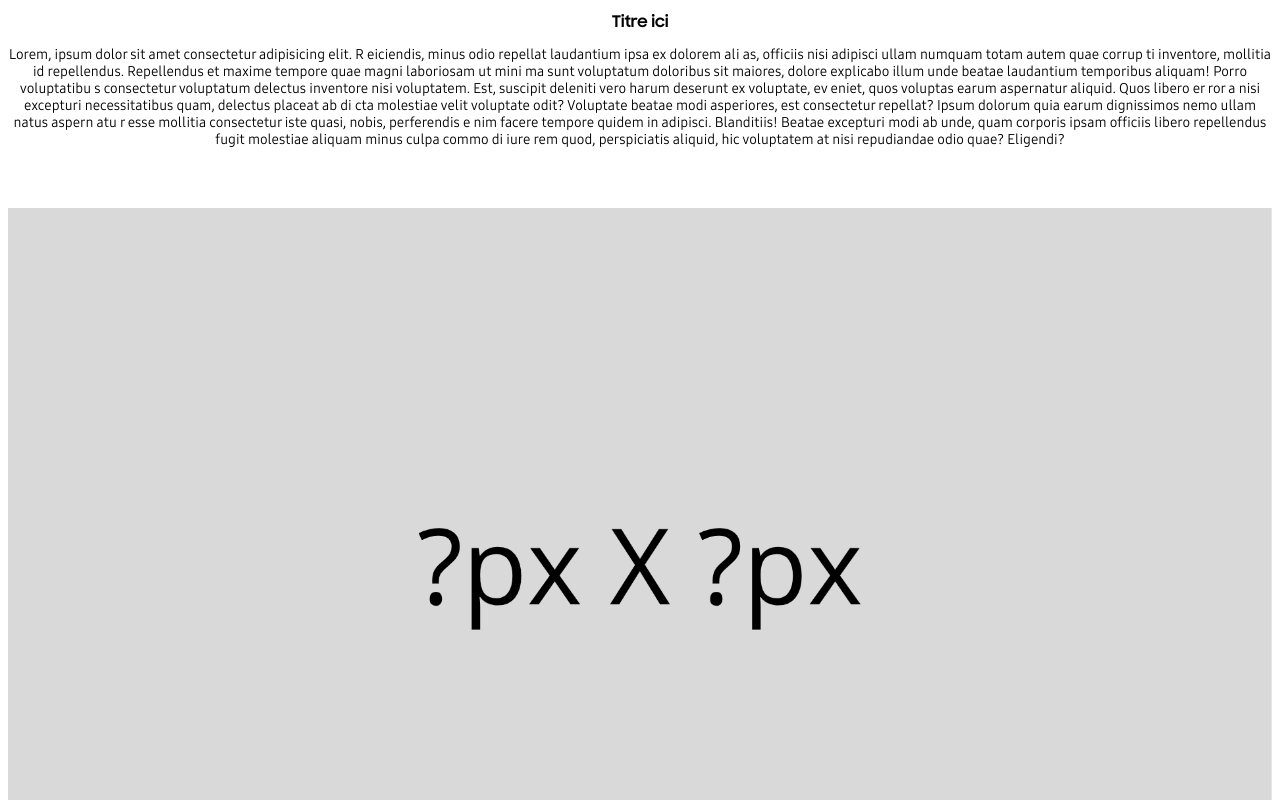
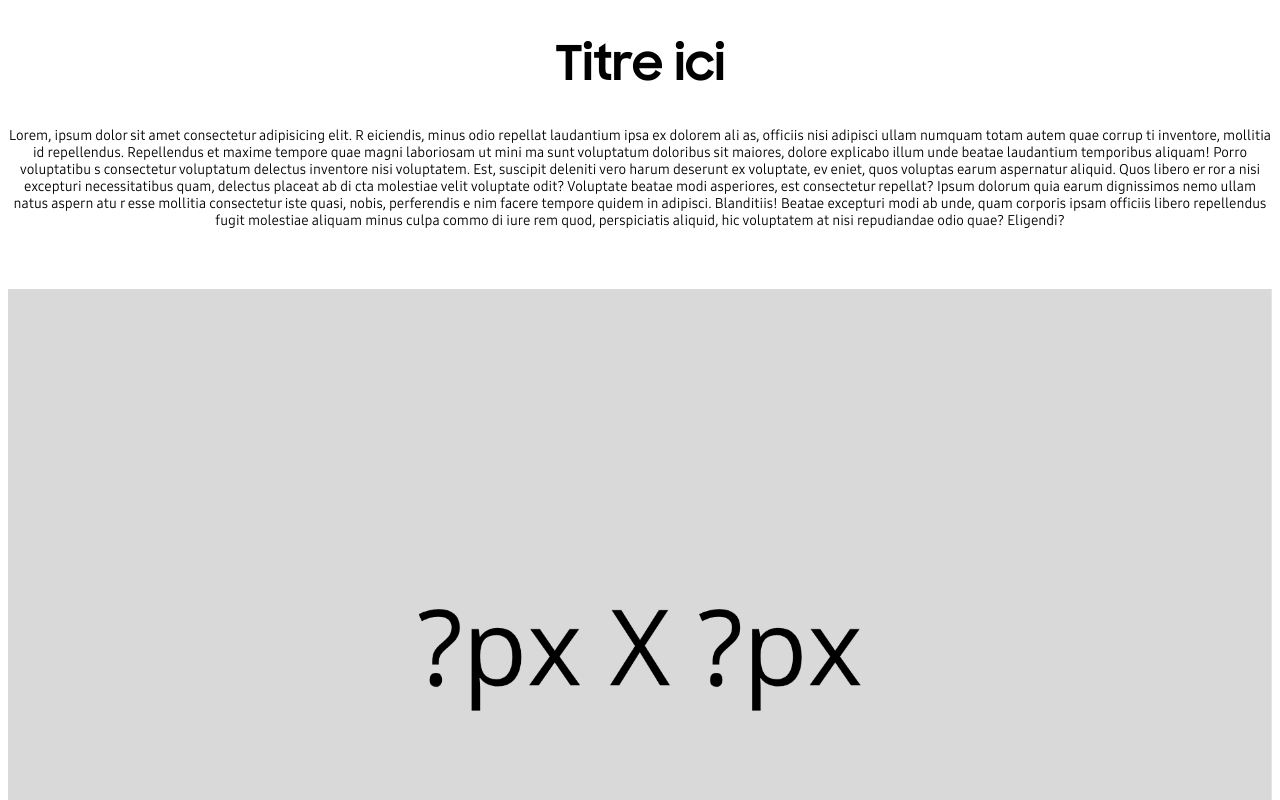
Before and after one commit to DRxWJ/modaile, a plain HTML site: page mod2.html in a window 1280 px wide. Shown: the top 800 px of the page. Drawn offline with Linux system fonts and the light colour scheme.

Commit message:
Update mod2.html

```diff
--- a/mod2.html
+++ b/mod2.html
@@ -28,7 +28,7 @@
             text-align: center;
         }
         .tit-tex-img h1{
-            font-size: var(--tit-tex-img_titre-size-titre-size);
+            font-size: var(--tit-tex-img_titre-size);
             font-family: "SamsungOneb";
             color: var(--tit-tex-img_titre-color);
         }
```
